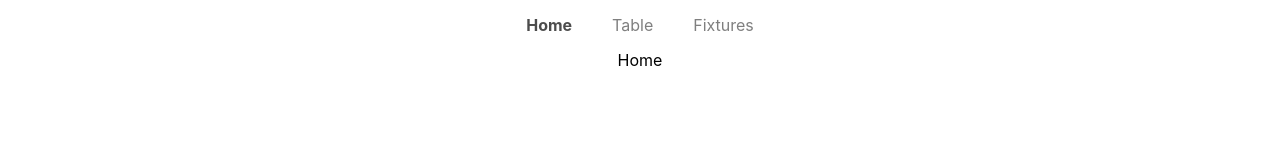
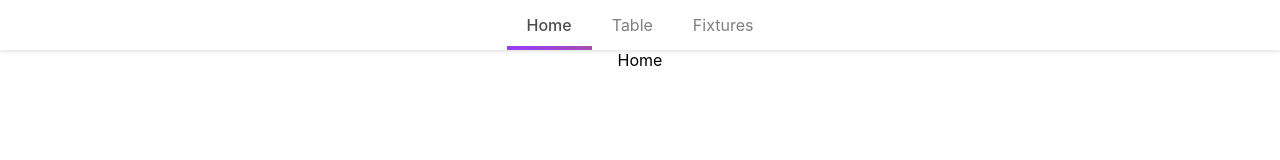
Before and after one commit to pramoch/football, a React (Create React App) app: page / in a window 1280 px wide. Shown: the top 160 px of the page. Built offline with nearby package versions, Linux system fonts and the light colour scheme.

Commit message:
Update style of NavBar

```diff
--- /dev/null
+++ b/src/components/NavBar/NavBar.css
@@ -0,0 +1,35 @@
+.nav {
+  display: flex;
+  justify-content: center;
+  box-shadow: 0 1px 4px 0 rgba(0,0,0,0.15);
+  width: 100%;
+}
+
+.nav a {
+  color: rgba(0,0,0,0.5);
+  text-decoration: none;
+  line-height: 50px;
+  padding: 0 20px;
+  position: relative;
+}
+
+.nav a:after {
+  content: "";
+  display: block;
+  position: absolute;
+  bottom: 0;
+  left: 0;
+  right: 0;
+  height: 0;
+  background: linear-gradient(90deg,#963cff,#a64dae);
+  transition: .2s;
+}
+
+.nav a.active {
+  color: rgba(0,0,0,0.7);
+  font-weight: 500;
+}
+
+.nav a.active:after, .nav a:hover:after {
+  height: 4px;
+}
--- a/src/components/NavBar/NavBar.js
+++ b/src/components/NavBar/NavBar.js
@@ -1,13 +1,13 @@
 import React from 'react';
 import { NavLink } from 'react-router-dom';
-import styles from './NavBar.module.css';
+import './NavBar.css';
 
 const NarBar = () => {
   return (
-    <div className={styles.nav}>
-      <NavLink to="/" activeClassName={styles.active} exact>Home</NavLink>
-      <NavLink to="/table" activeClassName={styles.active}>Table</NavLink>
-      <NavLink to="/fixtures" activeClassName={styles.active}>Fixtures</NavLink>
+    <div className="nav">
+      <NavLink to="/" activeClassName="active" exact>Home</NavLink>
+      <NavLink to="/table" activeClassName="active">Table</NavLink>
+      <NavLink to="/fixtures" activeClassName="active">Fixtures</NavLink>
     </div>
   )
 }
--- a/src/components/NavBar/NavBar.module.css
+++ /dev/null
@@ -1,19 +0,0 @@
-.nav {
-  display: flex;
-  justify-content: center;
-}
-
-.nav a {
-  color: rgba(0,0,0,0.5);
-  text-decoration: none;
-  line-height: 50px;
-  padding: 0 20px;
-}
-
-.nav a:hover, .nav a.active {
-  color: rgba(0,0,0,0.7);
-}
-
-.nav a.active {
-  font-weight: bold;
-}
```
